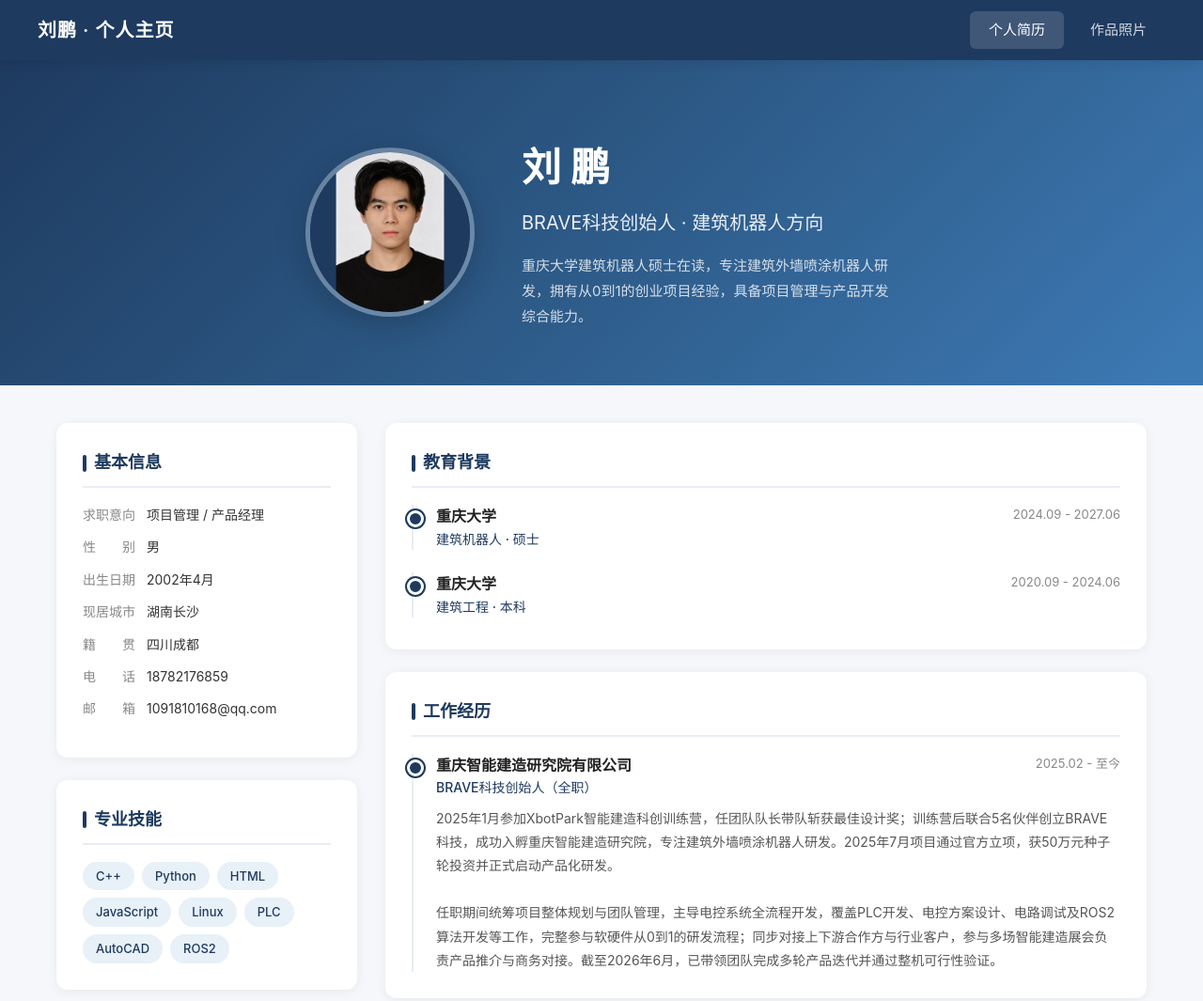
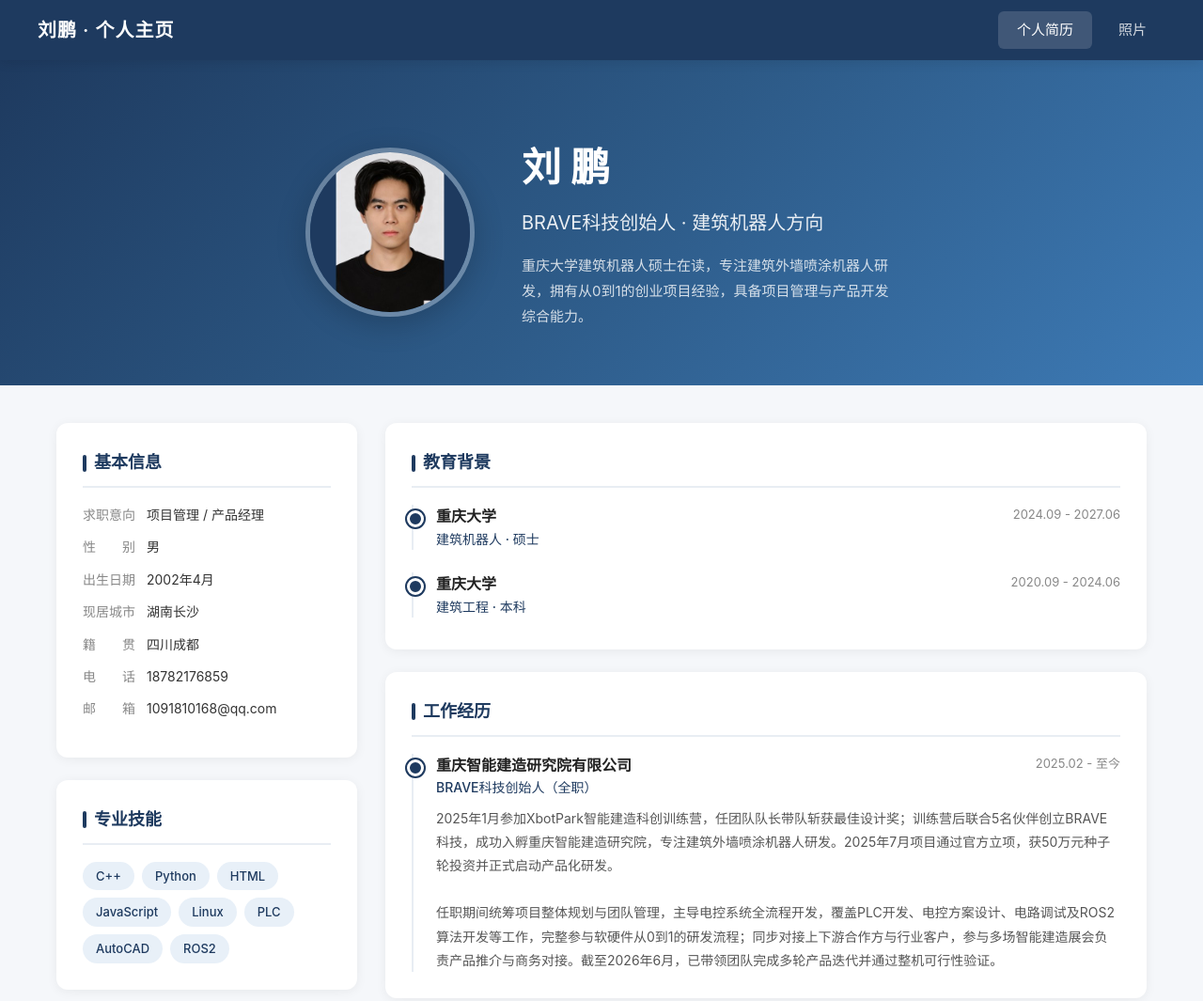
Before and after one commit to dearmessi2002/liupeng-resume, a plain HTML site: page index.html in a window 1280 px wide. Shown: the top 1065 px of the page at 94% size. Drawn offline with Linux system fonts and the light colour scheme.

Commit message:
导航栏文字: 作品照片 → 照片

```diff
--- a/index.html
+++ b/index.html
@@ -546,7 +546,7 @@
     <div class="logo">刘鹏 · 个人主页</div>
     <div class="nav-links">
         <span class="nav-link active" onclick="showPage('resume')">个人简历</span>
-        <span class="nav-link" onclick="showPage('gallery')">作品照片</span>
+        <span class="nav-link" onclick="showPage('gallery')">照片</span>
     </div>
 </nav>
 
```
